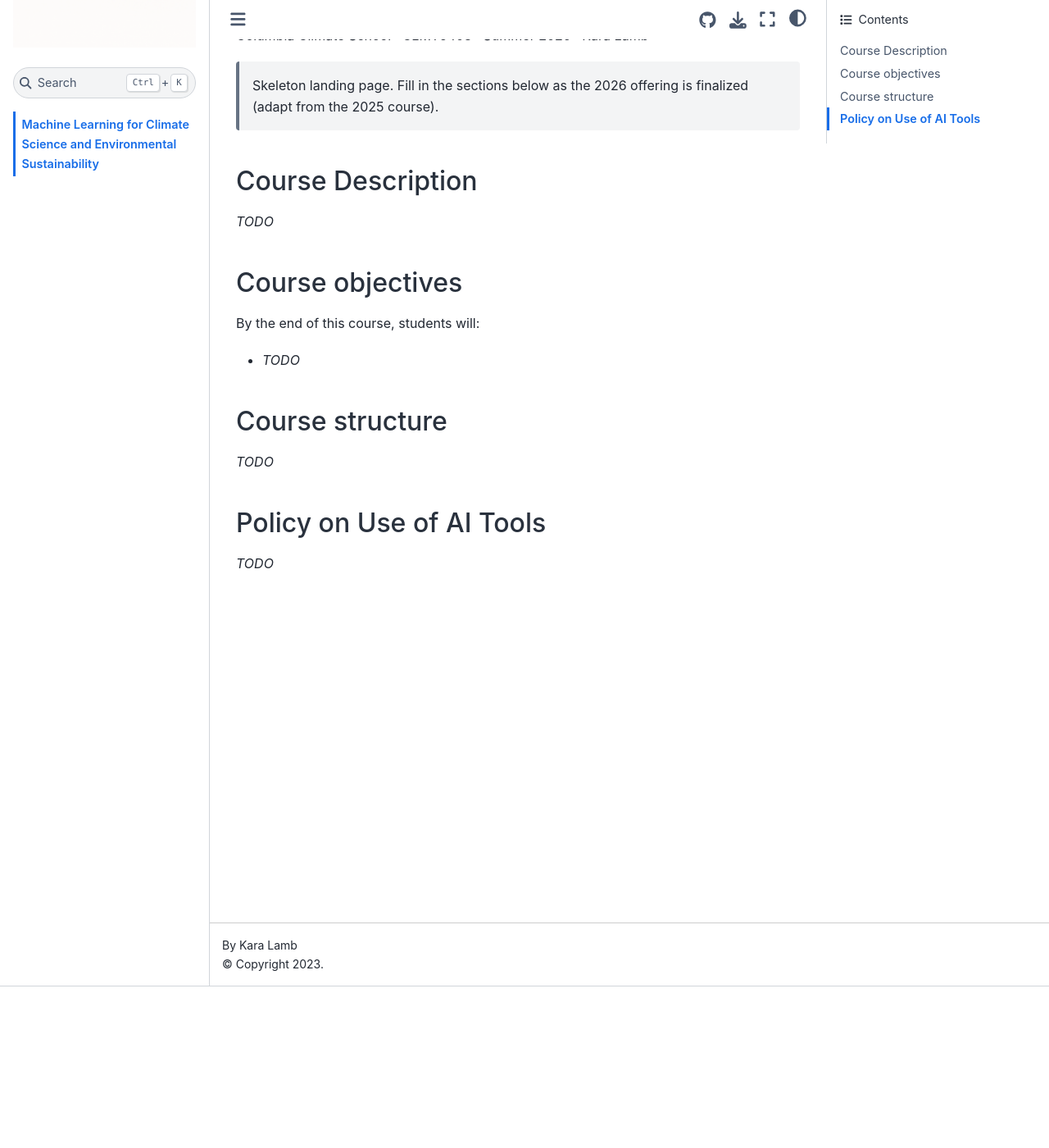
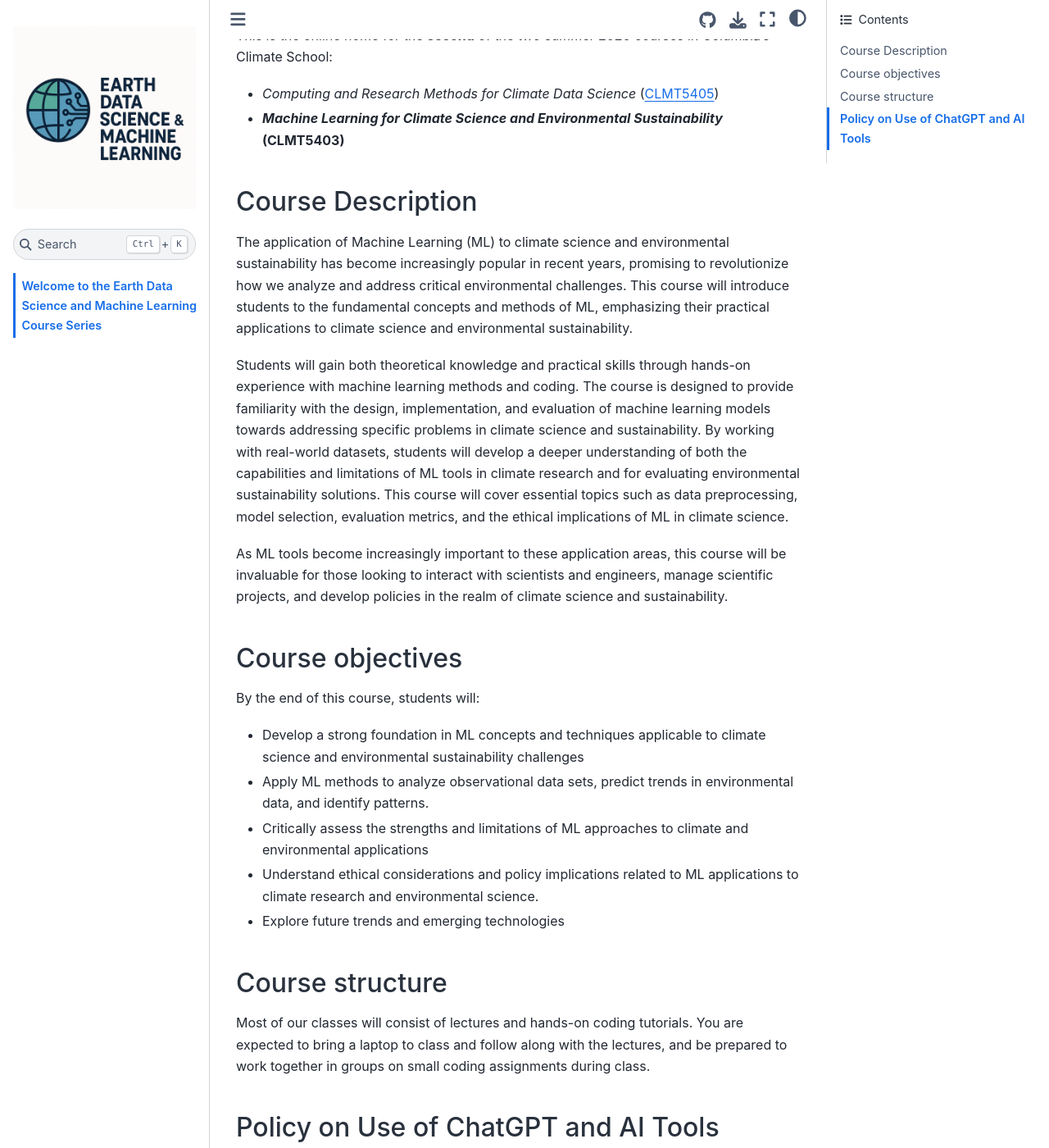
Before and after one commit to kdlamb/ML4Climate2026, a Jupyter Book: the page built from intro.md, in a window 1280 px wide and 1400 px high, scrolled down 197 px. Shown: the whole window at 82% size. Built offline with Jupyter Book 1.0.4 settings and Sphinx 7.4.7 and the Sphinx Book theme 1.1.4, drawn with Linux system fonts in a browser that asks for light colours; some of the changed text lies outside the part shown.

Commit message:
Add 2025 intro content and GitHub Pages deploy workflow
Adapt the 2025 landing page for 2026 and publish the book to Pages via
GitHub Actions on every push to main.

Co-Authored-By: Claude Opus 4.8 <noreply@anthropic.com>
Claude-Session: https://claude.ai/code/session_01UqFvSSLH4B7QFUKR3q6Mor

```diff
--- a/intro.md
+++ b/intro.md
@@ -1,23 +1,49 @@
-# Machine Learning for Climate Science and Environmental Sustainability
+# Welcome to the Earth Data Science and Machine Learning Course Series
 
-Columbia Climate School · CLMT5403 · Summer 2026 · Kara Lamb
+This is the online home for the <strong>second</strong> of the two summer 2026 courses in Columbia's Climate School:
+- *Computing and Research Methods for Climate Data Science* ([CLMT5405](https://earth-ds-ml.github.io/summer_2026/intro.html#))
+- <strong>*Machine Learning for Climate Science and Environmental Sustainability* (CLMT5403)</strong>
 
-> Skeleton landing page. Fill in the sections below as the 2026 offering is
-> finalized (adapt from the 2025 course).
+%## History and Origins of the course
+
 
 ## Course Description
+The application of Machine Learning (ML) to climate science and environmental sustainability has become
+increasingly popular in recent years, promising to revolutionize how we analyze and address critical
+environmental challenges. This course will introduce students to the fundamental concepts and methods of ML,
+emphasizing their practical applications to climate science and environmental sustainability.
 
-_TODO_
+Students will gain both theoretical knowledge and practical skills through hands-on experience with
+machine learning methods and coding. The course is designed to provide familiarity with the design,
+implementation, and evaluation of machine learning models towards addressing specific problems in climate
+science and sustainability. By working with real-world datasets, students will develop a deeper understanding
+of both the capabilities and limitations of ML tools in climate research and for evaluating environmental
+sustainability solutions. This course will cover essential topics such as data preprocessing,
+model selection, evaluation metrics, and the ethical implications of ML in climate science.
+
+As ML tools become increasingly important to these application areas, this course will be invaluable for
+those looking to interact with scientists and engineers, manage scientific projects, and develop policies
+in the realm of climate science and sustainability.
 
 ## Course objectives
-
 By the end of this course, students will:
-- _TODO_
+- Develop a strong foundation in ML concepts and techniques applicable to climate science and environmental sustainability challenges
+- Apply ML methods to analyze observational data sets, predict trends in environmental data, and identify patterns.
+- Critically assess the strengths and limitations of ML approaches to climate and environmental applications
+- Understand ethical considerations and policy implications related to ML applications to climate research and environmental science.
+- Explore future trends and emerging technologies
 
 ## Course structure
+Most of our classes will consist of lectures and hands-on coding tutorials. You are expected to bring a laptop to class and follow along with the
+lectures, and be prepared to work together in groups on small coding assignments during class.
 
-_TODO_
+## Policy on Use of ChatGPT and AI Tools
+In this course, we recognize that tools like ChatGPT and other AI assistants can support learning,
+especially in exploring new concepts, debugging code, and clarifying questions. However, it is essential
+that you develop your own skills and understanding.
 
-## Policy on Use of AI Tools
+Permitted Use:
+- You may use AI tools like ChatGPT for certain assignments where explicitly allowed—such as coding practice, project brainstorming, or exploratory data analysis.
+- When you do use AI tools, you must document how and where you used them (e.g., in a code comment or footnote). A simple statement like “Used ChatGPT to help debug the plotting code in section 2” is sufficient.
 
-_TODO_
+Ultimately, you are responsible for understanding and being able to explain all work you submit. If you cannot explain how a piece of code or analysis works, that is a signal to revisit the material, not rely more heavily on AI.
```
Also changed, not shown: 1 other file.
